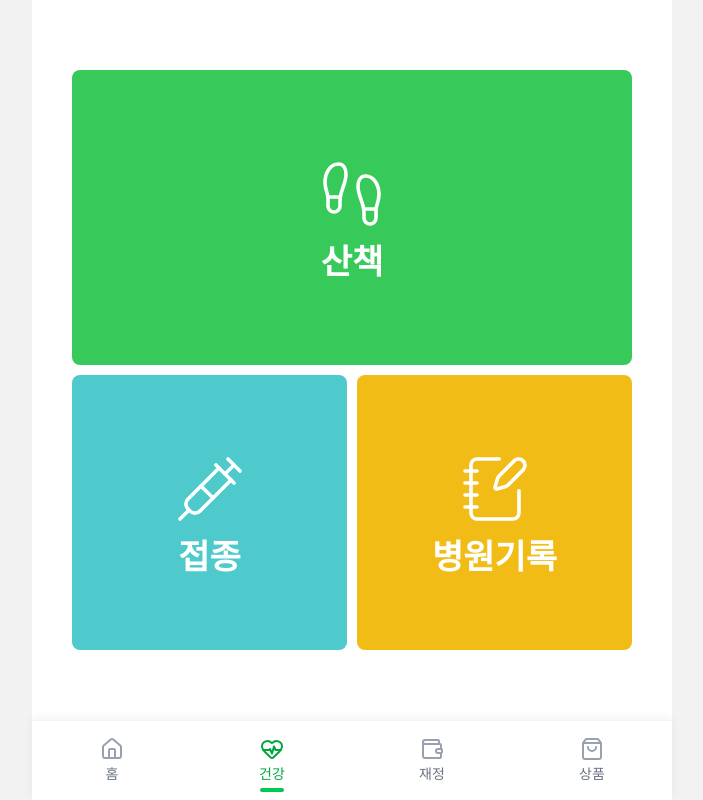
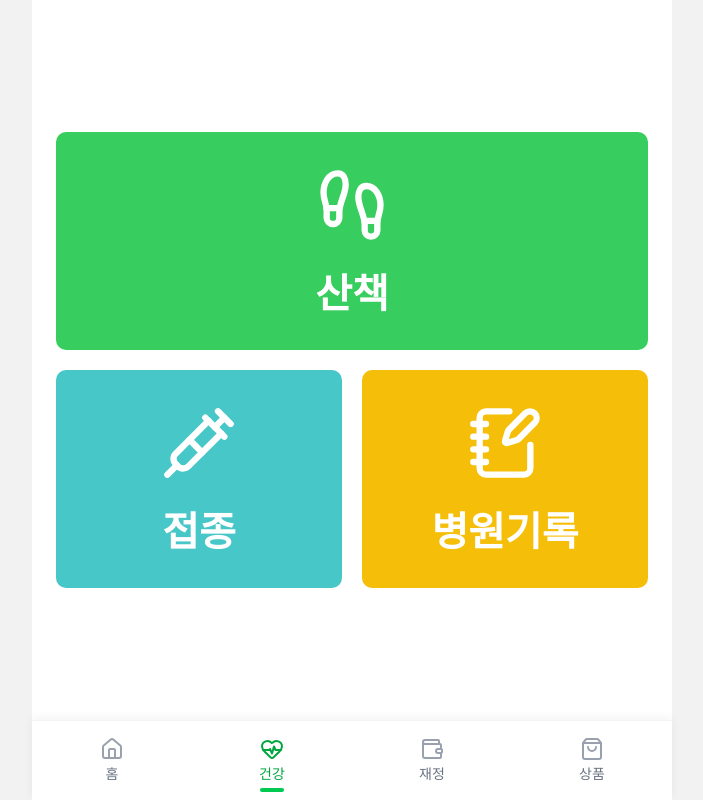
Before and after one commit to My-Golden-Kids/MGK, a Next.js app in the folder FE/: page /health in a window 1280 px wide. Shown: the whole page, without its empty margins (288-991 px from the left). Built offline with nearby package versions, Linux system fonts and the light colour scheme.

Commit message:
fix: 산책 탭 컴포넌트 활용, 버튼의 색상 및 요소 크기 해상도에 따라 조정

```diff
--- a/FE/app/health/page.tsx
+++ b/FE/app/health/page.tsx
@@ -1,47 +1,26 @@
 import { BottomNavigation } from '@/components/common/BottomNavigation';
+import { HealthButton } from '@/components/health/HealthButton';
 import { Footprints, NotebookPen, Syringe } from 'lucide-react';
-
-const healthActions = [
-  {
-    label: '산책',
-    icon: Footprints,
-    className: 'col-span-2 bg-[#37C95A]',
-  },
-  {
-    label: '접종',
-    icon: Syringe,
-    className: 'bg-[#4EC9CC]',
-  },
-  {
-    label: '병원기록',
-    icon: NotebookPen,
-    className: 'bg-[#F2BC17]',
-  },
-];
 
 export default function HealthPage() {
   return (
     <div className="flex min-h-dvh flex-col bg-white">
-      <main className="flex flex-1 items-center justify-center px-10 py-6">
-        <section className="grid w-full grid-cols-2 gap-2.5">
-          {healthActions.map((action) => {
-            const Icon = action.icon;
-
-            return (
-              <button
-                key={action.label}
-                type="button"
-                className={`flex aspect-[1.9/1] flex-col items-center justify-center rounded-[8px] text-white ${action.className} ${
-                  action.label === '산책' ? '' : 'aspect-square'
-                }`}
-              >
-                <Icon className="mb-3 h-20 w-18 stroke-[1.2]" />
-                <span className="font-bold text-[34px] leading-none">
-                  {action.label}
-                </span>
-              </button>
-            );
-          })}
+      <main className="flex flex-1 items-center justify-center px-6 py-6">
+        <section className="grid w-full max-w-[596px] grid-cols-2 gap-[20px]">
+          <HealthButton
+            className="col-span-2"
+            variant="green"
+            size="wide"
+            icon={<Footprints />}
+            label="산책"
+          />
+          <HealthButton variant="mint" size="square" icon={<Syringe />} label="접종" />
+          <HealthButton
+            variant="yellow"
+            size="square"
+            icon={<NotebookPen />}
+            label="병원기록"
+          />
         </section>
       </main>
 
--- a/FE/components/health/HealthButton.tsx
+++ b/FE/components/health/HealthButton.tsx
@@ -1,23 +1,25 @@
-//         <HealthButton variant="green" icon={<Footprints />} label="산책" />
-//        <HealthButton variant="mint" icon={<Syringe />} label="접종" />
-//      <HealthButton variant="yellow" icon={<Notebook />} label="병원기록" />
-import React from "react";
-import { cva, type VariantProps } from "class-variance-authority";
-import { cn } from "@/lib/utils";
+import { cn } from '@/lib/utils';
+import { cva, type VariantProps } from 'class-variance-authority';
+import React from 'react';
 
 const healthButtonVariants = cva(
-  "flex flex-col items-center justify-center w-28 h-28 p-4 rounded-2xl transition-colors transform hover:scale-105",
+  'flex flex-col items-center justify-center rounded-[10px] text-white transition-transform hover:scale-[1.02] cursor-pointer',
   {
     variants: {
       variant: {
-        green: "bg-green-100 text-green-800",
-        mint: "bg-cyan-100 text-cyan-800",
-        yellow: "bg-yellow-100 text-yellow-800",
-        default: "bg-gray-100 text-gray-800",
+        green: 'bg-[#38CD5F]',
+        mint: 'bg-[#48C7C9]',
+        yellow: 'bg-[#F5BE08]',
+        default: 'bg-gray-300',
+      },
+      size: {
+        wide: 'h-[218px] w-full px-6 py-8',
+        square: 'h-[218px] w-full px-6 py-8',
       },
     },
     defaultVariants: {
-      variant: "default",
+      variant: 'default',
+      size: 'square',
     },
   },
 );
@@ -28,18 +30,26 @@ export interface HealthButtonProps
     VariantProps<typeof healthButtonVariants> {
   icon: React.ReactNode;
   label: string;
+  iconClassName?: string;
 }
 
 const HealthButton = React.forwardRef<HTMLButtonElement, HealthButtonProps>(
-  ({ className, variant, icon, label, ...props }, ref) => {
+  ({ className, variant, size, icon, label, iconClassName, ...props }, ref) => {
     return (
       <button
         ref={ref}
-        className={cn(healthButtonVariants({ variant }), className)}
+        className={cn(healthButtonVariants({ variant, size }), className)}
         {...props}
       >
-        <div className="mb-3 [&>svg]:w-[40px] [&>svg]:h-[40px]">{icon}</div>
-        <span className="font-bold text-[20px] leading-tight whitespace-nowrap">
+        <div
+          className={cn(
+            'mb-8 stroke-[1.8] [&>svg]:h-[60px] [&>svg]:w-[60px] sm:[&>svg]:h-[60px] sm:[&>svg]:w-[60px] md:[&>svg]:h-[68px] md:[&>svg]:w-[68px] lg:[&>svg]:h-[76px] lg:[&>svg]:w-[76px]',
+            iconClassName,
+          )}
+        >
+          {icon}
+        </div>
+        <span className="whitespace-nowrap text-[28px] sm:text-[28px] md:text-[34px] lg:text-[40px] font-bold leading-none">
           {label}
         </span>
       </button>
@@ -47,6 +57,6 @@ const HealthButton = React.forwardRef<HTMLButtonElement, HealthButtonProps>(
   },
 );
 
-HealthButton.displayName = "HealthButton";
+HealthButton.displayName = 'HealthButton';
 
 export { HealthButton, healthButtonVariants };
```
